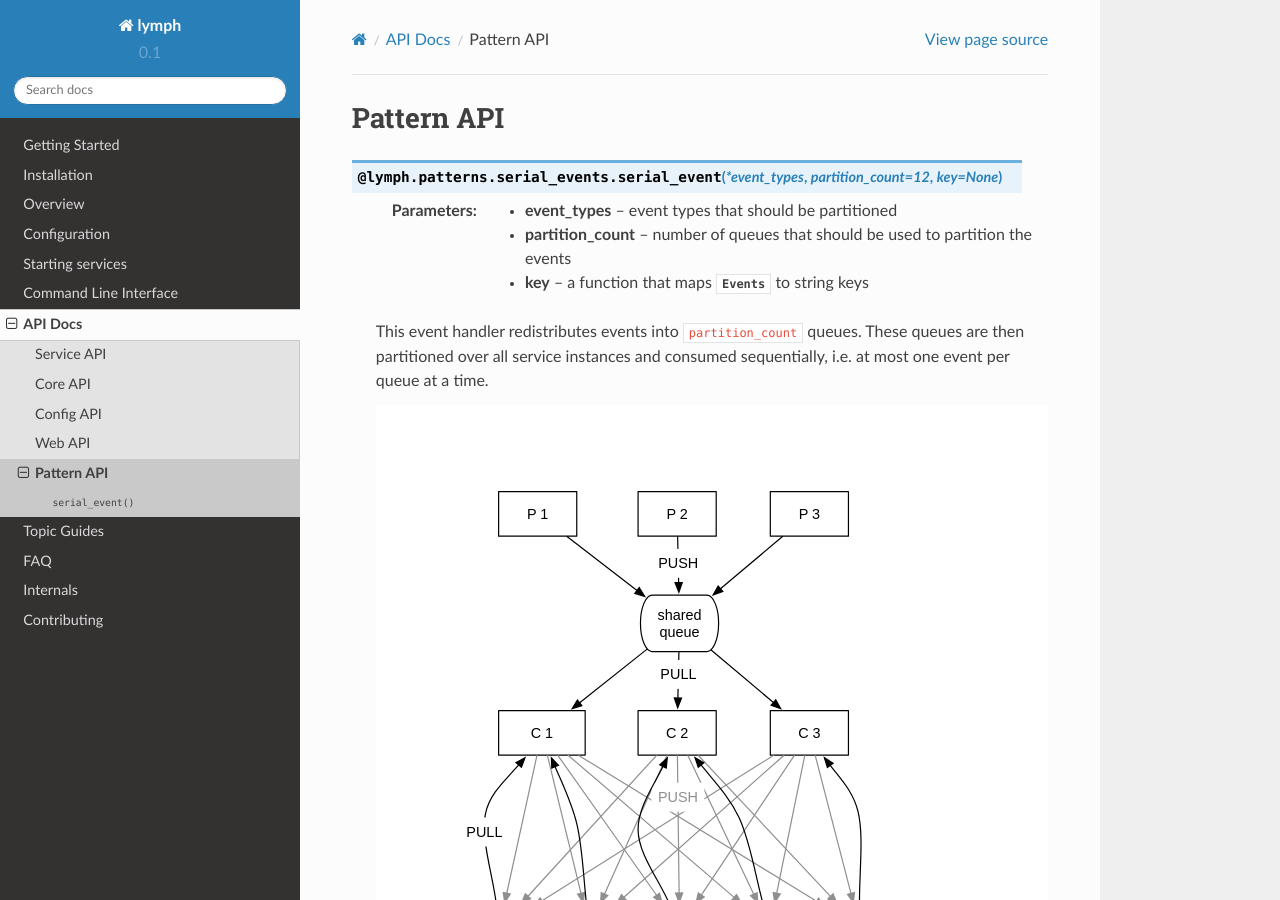
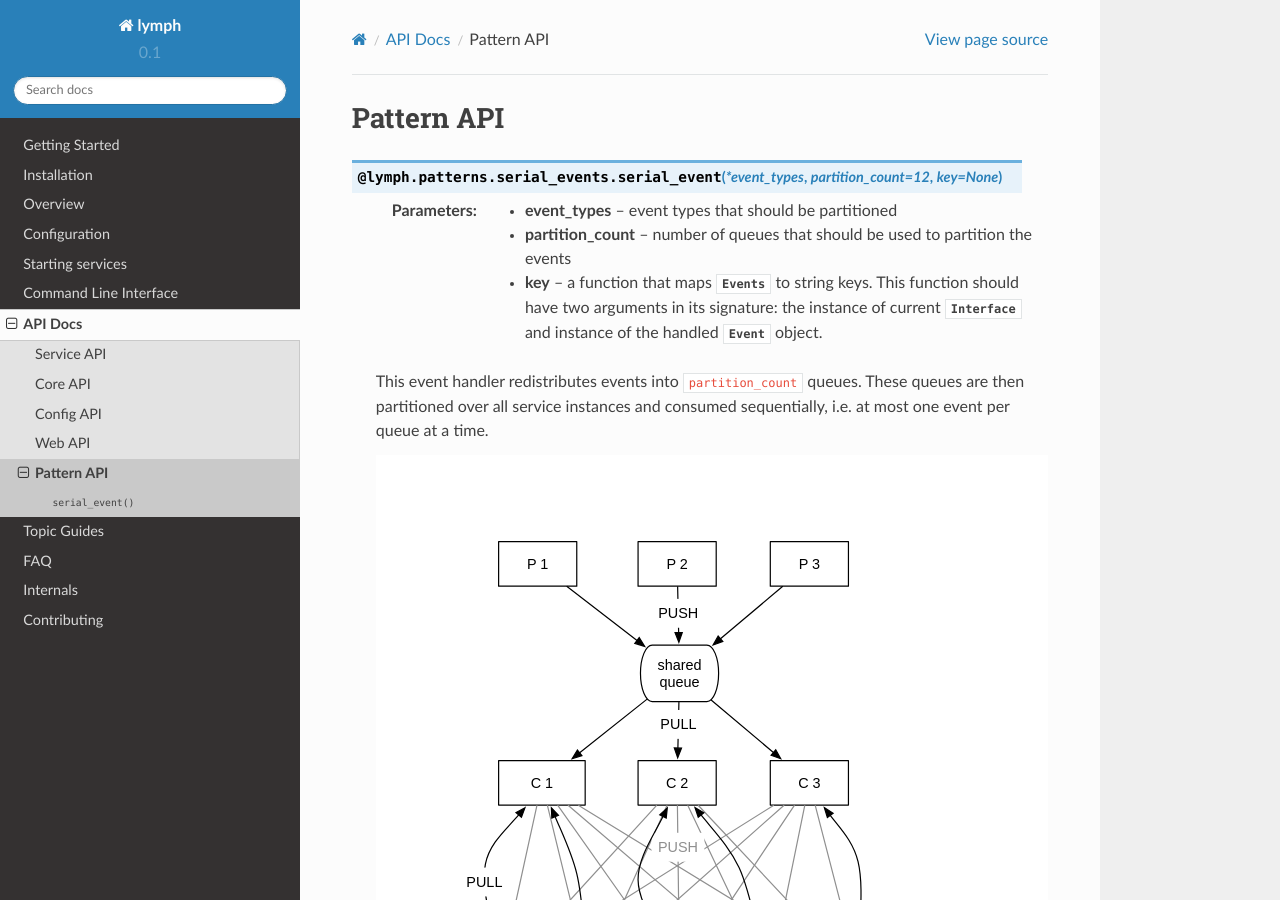
Before and after one commit to deliveryhero/lymph, a Sphinx documentation site: the page built from docs/api/patterns_api.rst, in a window 1280 px wide and 900 px high. Built offline with Sphinx 7.4.7 and the Read the Docs theme 2.0.0, drawn with Linux system fonts in a browser that asks for light colours; formulas are drawn with MathJax 3.

Commit message:
Fix documentation

```diff
--- a/docs/api/patterns_api.rst
+++ b/docs/api/patterns_api.rst
@@ -9,7 +9,10 @@ Pattern API
 
     :param event_types: event types that should be partitioned
     :param partition_count: number of queues that should be used to partition the events
-    :param key: a function that maps :class:`Events <lymph.core.events.Event>` to string keys
+    :param key: a function that maps :class:`Events <lymph.core.events.Event>` to string keys.
+        This function should have two arguments in its signature: the instance of
+        current :class:`Interface <lymph.Interface>` and instance of the handled
+        :class:`Event <lymph.core.events.Event>` object.
 
     This event handler redistributes events into ``partition_count`` queues.
     These queues are then partitioned over all service instances and consumed sequentially,
```
